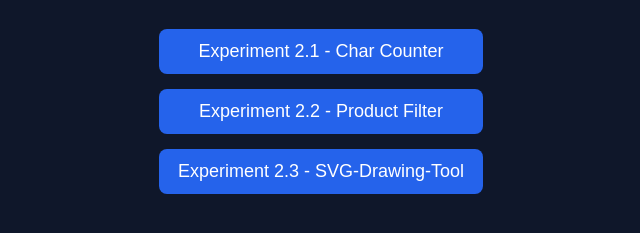
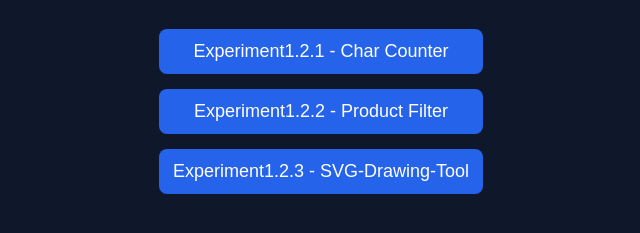
Before and after one commit to taranjotsingh26/FSExperiments-1.2., a plain HTML site: page index.html in a window 1280 px wide. Shown: the part 107-340 px from the top of the page, without its empty margins (319-959 px from the left). Drawn offline with Linux system fonts and the light colour scheme.

Commit message:
Update index.html

```diff
--- a/index.html
+++ b/index.html
@@ -40,11 +40,11 @@
 
     <h1>FS Experiment - 2</h1>
 
-    <a href="exp-2.1-char-counter/">Experiment 2.1 - Char Counter</a>
+    <a href="exp1.2.1-char-counter/">Experiment1.2.1 - Char Counter</a>
 
-    <a href="exp-2.2-product-filter/">Experiment 2.2 - Product Filter</a>
+    <a href="exp1.2.2-product-filter/">Experiment1.2.2 - Product Filter</a>
 
-    <a href="exp-2.3-svg-drawing-tool/">Experiment 2.3 - SVG-Drawing-Tool</a>
+    <a href="exp1.2.3-svg-drawing-tool/">Experiment1.2.3 - SVG-Drawing-Tool</a>
 
 </body>
 </html>
```
